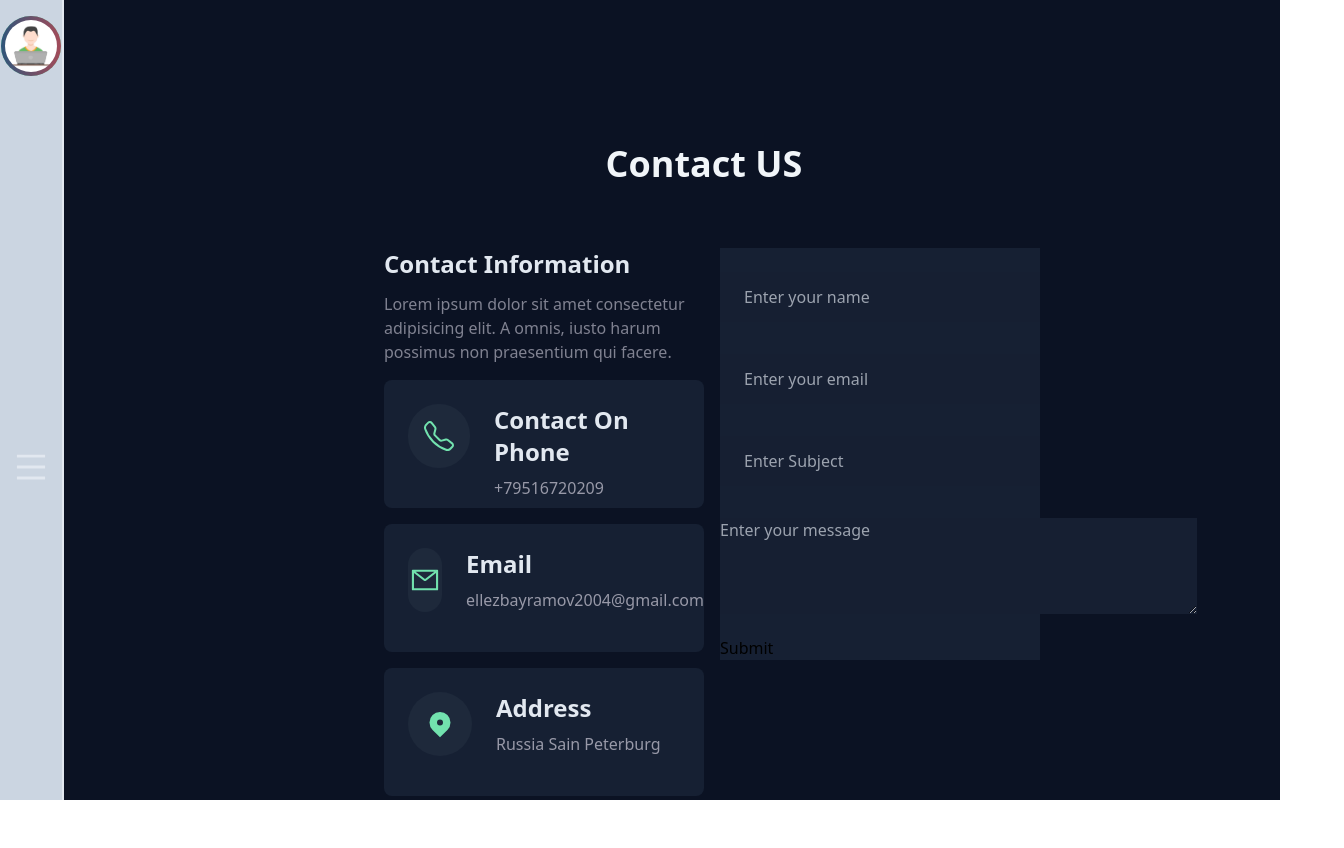
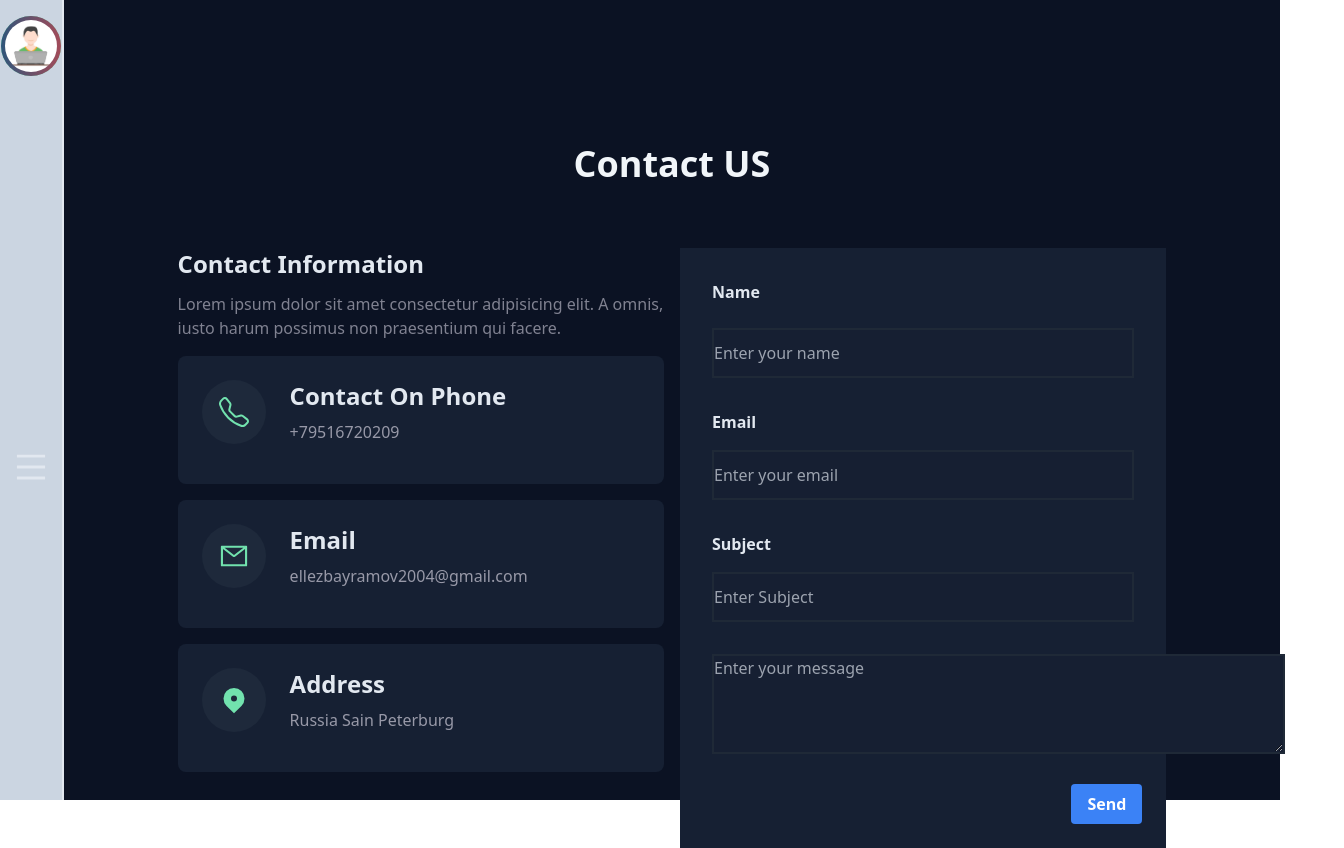
Before and after one commit to BairamovAllaz/My-Portfolio, a Next.js app: page /Contact in a window 1280 px wide. Both pictures are taken after a click on the icon 31 px from the left and 466 px from the top of the page. Shown: the whole page, 1344 px wide, since content can reach past the window. Before the commit the page ends 800 px from the top, so only its background shows below. Built offline with nearby package versions, Linux system fonts and the light colour scheme.

Commit message:
Contact page styling

```diff
--- a/components/ContactInputs.tsx
+++ b/components/ContactInputs.tsx
@@ -1,22 +1,23 @@
 import React from 'react'
 function ContactInputs()
 {
-
+    //TODO SEND EMAIL TO MYSELF
     const submitForm = (event : any) => {
-
         event.preventDefault();
         const name = event.target.name.value;
         const email = event.target.email.value;
         const subject = event.target.subject.value;
         const message = event.target.message.value;
-
+        if(isEmpty(name,email,subject,message))
+        {
+            return;
+        }
         const raw = JSON.stringify({
             name,
             email,
             subject,
             message,
         });
-
         const myHeaders = new Headers();
 
         const requestOptions = {
@@ -25,52 +26,62 @@ function ContactInputs()
             body: raw,
             redirect: "follow",
         };
-
         myHeaders.append("Content-Type", "application/json");
-
         // @ts-ignore
-        fetch(process.env.SITE_URI + "/api/Messages", requestOptions)
-            .then(response => response.json())
+        fetch("/api/Messages", requestOptions)
+            .then(t => t.json())
             .then(result => {
-                console.log("Succesfull saved to database");
+                console.log(result);
             })
             .catch(error => console.log("error", error));
     }
 
+    function isEmpty(name : string,email : string,subject : string,message : string) : boolean {
+        if(name === "" || email === "" || subject === "" || message === "")
+        {
+            alert("Please fill all the field");
+            return true;
+        }
+        return false;
+    }
+
     return(
-        <div className = "bg-[#162033] w-full h-full">
+        <div className = "bg-[#162033] w-full h-full p-6">
             <div>
                 <form className = "block w-full space-y-4"
                       method="POST"
                       onSubmit={submitForm}
                 >
-                    <div>
+                    <div className="p-2">
+                        <label htmlFor={"name"} className="text-slate-200 font-bold">Name</label>
                         <input placeholder="Enter your name"
-                               className = "w-full h-[50px] mt-6 bg-[#161F32] p-6 text-slate-200"
+                               className = "border-2 border-gray-800 w-full h-[50px] mt-6 bg-[#161F32] text-slate-200"
                                name = "name"
                         />
                     </div>
-                    <div className = "">
+                    <div className = "p-2">
+                        <label htmlFor={"email"} className="text-slate-200 font-bold">Email</label>
                         <input placeholder="Enter your email"
-                               className="w-full h-[50px] mt-4 bg-[#161F32] border-[#72E2AE] p-6 text-slate-200"
+                               className="border-2 border-gray-800 w-full h-[50px] mt-4 bg-[#161F32] border-[#72E2AE] text-slate-200"
                                name = "email"
                         />
                     </div>
-                    <div>
+                    <div className="p-2">
+                        <label htmlFor={"subject"} className="text-slate-200 font-bold">Subject</label>
                         <input placeholder="Enter Subject"
-                               className="w-full h-[50px] mt-4 bg-[#161F32] p-6 text-slate-200"
+                               className="border-2 border-gray-800 w-full h-[50px] mt-4 bg-[#161F32] text-slate-200"
                                name = "subject"
                         />
                     </div>
-                    <div className="w-full">
+                    <div className="w-full p-2">
                         <textarea placeholder="Enter your message"
-                               className="mt-4 bg-[#161F32]"
-                                  rows={4} cols={50}
+                               className="border-2 border-gray-800 bg-[#161F32] text-slate-200"
+                                  rows={4} cols={60}
                                   name = "message"
                         />
                     </div>
-                    <div>
-                        <button type = "submit">Submit</button>
+                    <div className="flex justify-end">
+                        <button type = "submit" className = "bg-blue-500 hover:bg-blue-700 text-white font-bold py-2 px-4 rounded">Send</button>
                     </div>
                 </form>
             </div>
--- a/pages/Contact.tsx
+++ b/pages/Contact.tsx
@@ -12,16 +12,16 @@ function Contact() {
                 <meta name="viewport" content="width=device-width, initial-scale=1"/>
                 <link rel="icon" href="/favicon.ico"/>
             </Head>
-            <main className="w-screen h-screen flex justify-center">
-                <div className = "md:w-[50%] w-screen md:h-[30%] h-screen mt-36">
+            <main className="w-full h-screen     flex justify-center">
+                <div className = " w-screen md:h-[30%] h-screen mt-36">
                     <div className="text-center text-slate-100 font-bold text-4xl">
                         <h1>Contact US</h1>
                     </div>
-                    <div className="flex mt-16 space-x-4">
-                        <div className="w-1/2 h-96 ">
+                    <div className="flex justify-center mt-16 space-x-4">
+                        <div className="w-[40%] h-96 ">
                             <ContactInfo/>
                         </div>
-                        <div className="w-1/2 bg-slate-600 h-max">
+                        <div className="w-[40%] bg-slate-600 h-max">
                             <ContactInputs/>
                         </div>
                     </div>
--- a/pages/api/Messages/index.ts
+++ b/pages/api/Messages/index.ts
@@ -18,7 +18,15 @@ const handler = async(req : NextApiRequest,res : NextApiResponse) => {
     {
         try{
             const {name,email,subject,message} = req.body;
-            console.log("Email : " + email);
+            const query = {name,email,subject,message},
+                update = { expire: new Date() },
+                options = { upsert: true, new: true, setDefaultsOnInsert: true };
+
+            messageCollection.findOneAndUpdate(query,update,options,function(err,result){
+                if(err) res.status(404).send(err.message);
+                console.log("Inserted Done");
+            });
+            return res.status(200).send({email, name, subject, message});
         }catch(err)
         {
             console.log(err);
```
